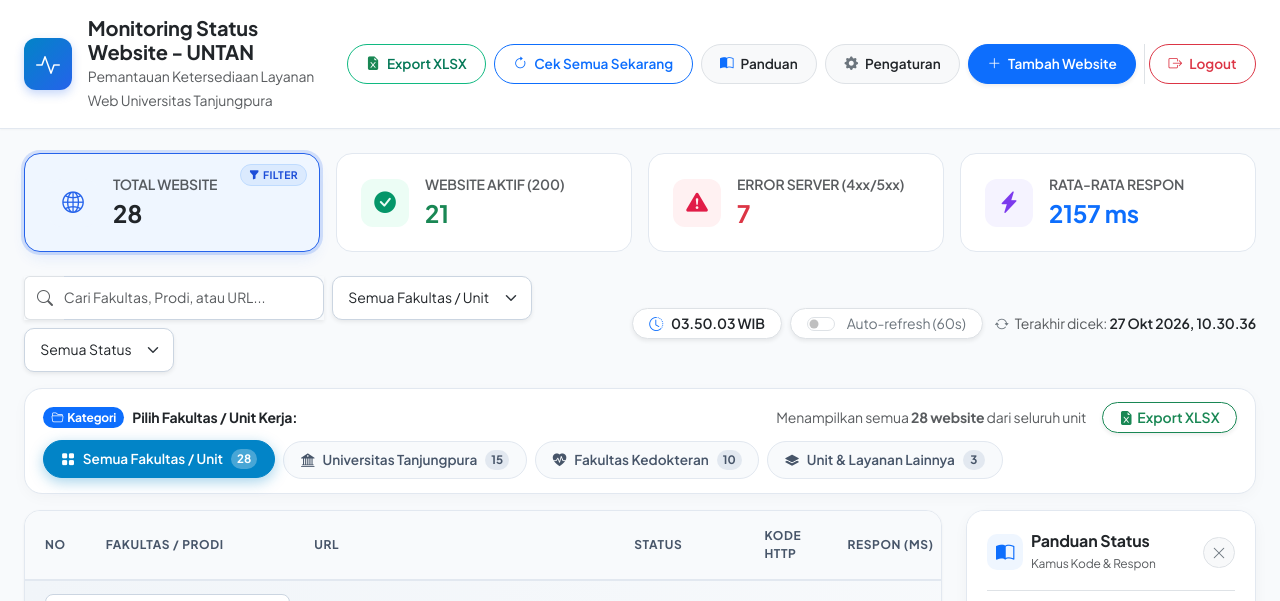
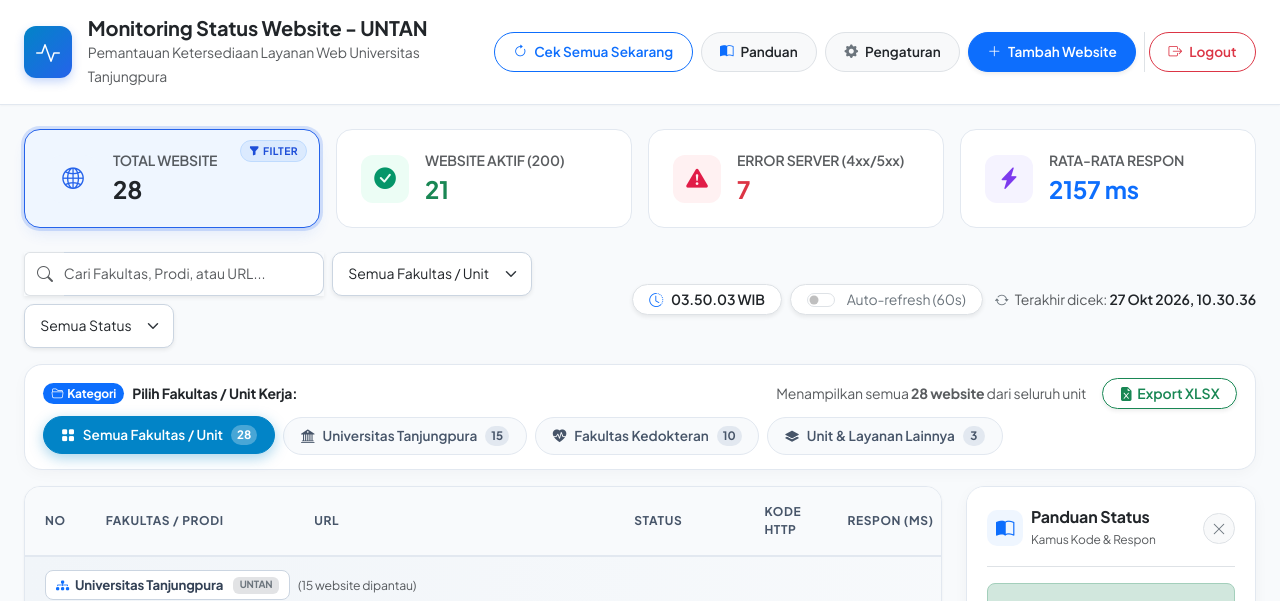
Before and after one commit to Rinof21/Monitoring, a PHP site: page /index.php in a window 1280 px wide. Shown: the top 601 px of the page. Run offline with PHP 8.4, Linux system fonts and the light colour scheme; the visitor is signed in with stand-in values (Sample User, id 1); data comes from the database, SQL or seed files in the repository; some libraries are stand-ins or nearby versions.

Commit message:
first commit

```diff
--- a/index.php
+++ b/index.php
@@ -56,13 +56,7 @@ $currentUser = Auth::user();
 
                 <!-- Grouped Action Buttons (Selalu Rapi Berjajar di Kanan) -->
                 <div class="d-flex align-items-center gap-2 flex-nowrap">
-                    <?php if ($isLoggedIn): ?>
-                        <!-- Tombol Export XLSX (Hanya Admin) -->
-                        <button type="button" class="btn btn-header-action btn-outline-success" id="btnExportXlsx" onclick="exportToXlsx()" title="Export data status website ke Excel (.xlsx)">
-                            <i class="bi bi-file-earmark-excel-fill text-success"></i>
-                            <span>Export XLSX</span>
-                        </button>
-                    <?php endif; ?>
+
 
                     <!-- Tombol Cek Semua (Semua Pengunjung) -->
                     <button type="button" class="btn btn-header-action btn-outline-primary" id="btnCheckAll" onclick="checkAllWebsites()">
@@ -409,14 +403,7 @@ $currentUser = Auth::user();
                         Masuk sebagai administrator untuk mengelola data website, mengakses menu pengaturan, dan mendownload laporan Excel.
                     </p>
 
-                    <!-- Alert Akun Default -->
-                    <div class="alert alert-primary border-primary-subtle d-flex align-items-start gap-2 p-2 mb-3 rounded-3 small">
-                        <i class="bi bi-info-circle-fill text-primary mt-1 flex-shrink-0"></i>
-                        <div class="lh-sm">
-                            <span class="fw-bold d-block text-primary">Akun Default Sistem:</span>
-                            <span class="text-dark">Username: <strong>admin</strong> | Password: <strong>admin123</strong></span>
-                        </div>
-                    </div>
+
 
                     <form id="loginForm" onsubmit="handleLoginSubmit(event)">
                         <!-- Username -->
```
